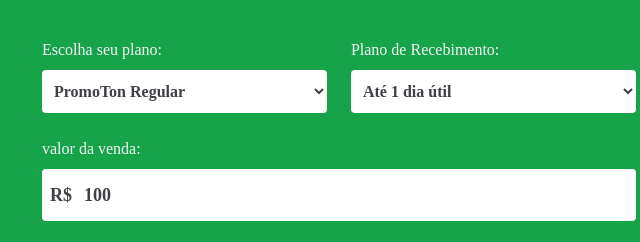
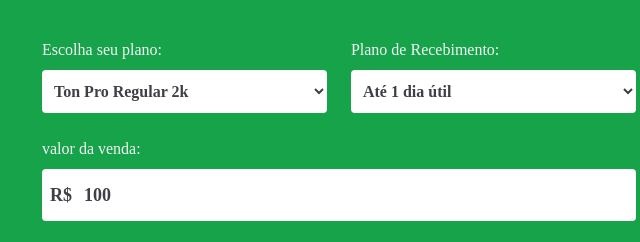
Before and after one commit to Souza102/CALCULADORA-TON, a plain HTML site: page index.html in a window 1280 px wide. Shown: the part 152-394 px from the top of the page, 38-678 px from the left. Drawn offline with Linux system fonts and the light colour scheme; a web font is replaced by a local one.

Commit message:
Update index.html

```diff
--- a/index.html
+++ b/index.html
@@ -25,13 +25,13 @@
                 <div class="flex flex-col md:w-1/2 space-y-2">
                   <p>Escolha seu plano:</p>
                   <select id="plano" class="bg-white text-zinc-700  px-2 py-3 font-semibold w-full rounded">
-                    <option value="0">PromoTon Promo</option>
-                    <option value="1" selected>PromoTon Regular</option>
-                    <option value="2">MegaTon</option>
-                    <option value="3">Básico</option>
-                    <option value="4">Turbo+ 10k Promo</option>
-                    <option value="5">Turbo+ 10k Regular</option>
-                    <option value="6">Turbo / -10k</option>
+                    <option value="0">Ton Pro Promocional</option>
+                    <option value="1" selected>Ton Pro Regular 2k</option>
+                    <option value="2">Ton Pro Regular 20k</option>
+                    <option value="3">Ton Pro Regular -2k</option>
+                    <option value="4">Ton Ultra (Sem Meta)</option>
+                    <option value="5">Ton Super (Básico)</option>
+
                 </select>
                 </div>
                 <div class="flex flex-col md:w-1/2 space-y-2">
@@ -75,6 +75,7 @@
                       <option value="10">10x <span class="porcentagem">(10.99%)</span> </option>
                       <option value="11">12x <span class="porcentagem">(10.99%)</span> </option>
                       <option value="12">12 <span class="porcentagem">(10.99%)</span> </option>
+                      <option value="13">Pix <span class="porcentagem">(0.99%)</span> </option>
                   </select>
                 </div>
                 <div class="flex flex-col md:w-1/2 space-y-2">
```
